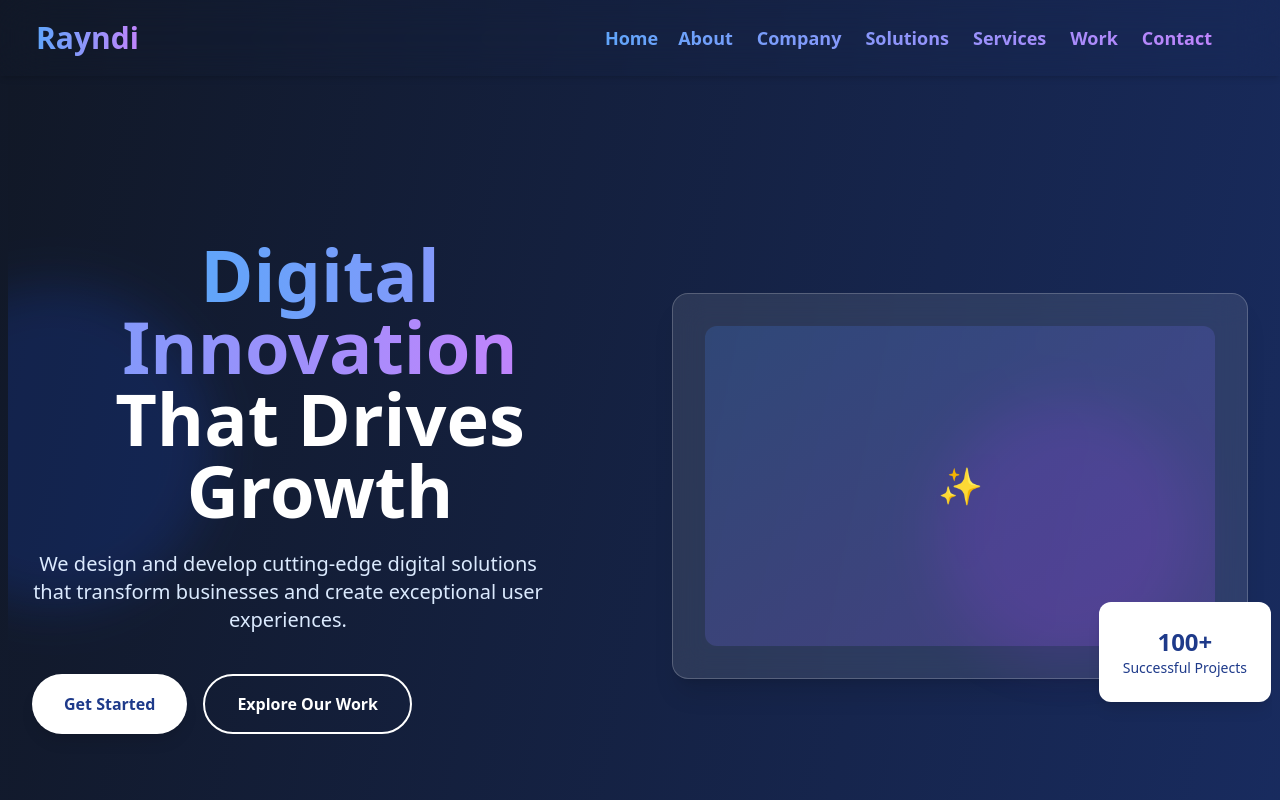
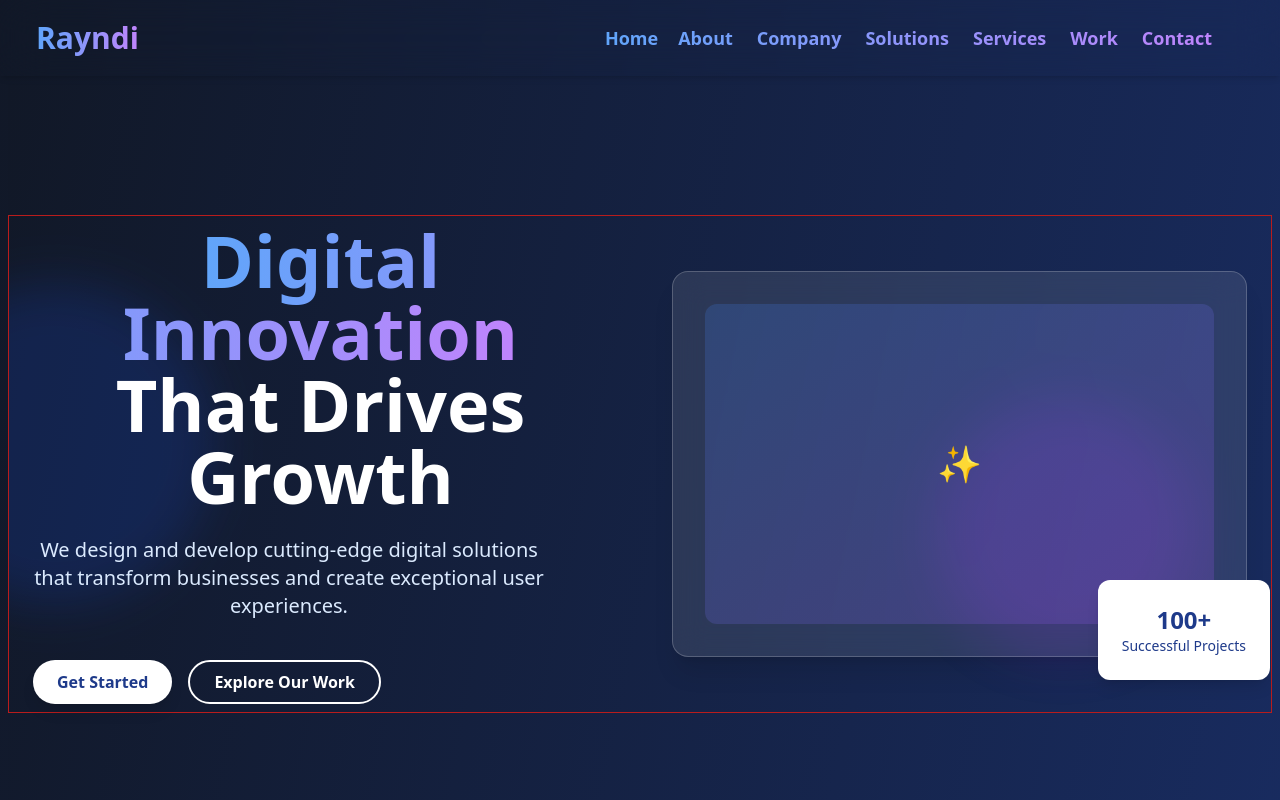
Before and after one commit to somu46/rayndi, a React (Create React App) app: page / in a window 1280 px wide. Shown: the top 800 px of the page. Built offline with nearby package versions, Linux system fonts and the light colour scheme.

Commit message:
landing page removed from children

```diff
--- a/package.json
+++ b/package.json
@@ -11,6 +11,7 @@
     "react": "^19.1.0",
     "react-dom": "^19.1.0",
     "react-icons": "^5.5.0",
+    "react-intersection-observer": "^9.16.0",
     "react-router-dom": "^7.6.2",
     "react-scripts": "5.0.1",
     "react-scroll": "^1.9.3",
--- a/src/Components/Home/Home.js
+++ b/src/Components/Home/Home.js
@@ -88,7 +88,7 @@ const services = [
           className="absolute bottom-1/3 right-20 w-64 h-64 bg-purple-700/20 rounded-full blur-xl"
         />
 
-        <div className="container mx-auto px-6 py-32 relative z-10">
+        <div className="container mx-auto px-6 py-2 relative z-10 border border-red-700 mb-10   ">
           <div className="grid grid-cols-1 lg:grid-cols-2 gap-16 items-center">
             <motion.div
               initial={{ opacity: 0, x: -50 }}
@@ -103,18 +103,18 @@ const services = [
               <p className="text-xl text-blue-100 mb-10 max-w-lg">
                 We design and develop cutting-edge digital solutions that transform businesses and create exceptional user experiences.
               </p>
-              <div className="flex flex-wrap gap-4">
+              <div className="flex flex-row gap-4">
                 <motion.button
                   whileHover={{ scale: 1.05 }}
                   whileTap={{ scale: 0.95 }}
-                  className="bg-white text-blue-900 px-8 py-4 rounded-full font-bold shadow-lg"
+                  className="bg-white text-blue-900 px-6 py-2 rounded-full font-bold shadow-lg"
                 >
                   Get Started
                 </motion.button>
                 <motion.button
                   whileHover={{ scale: 1.05 }}
                   whileTap={{ scale: 0.95 }}
-                  className="border-2 border-white text-white px-8 py-4 rounded-full font-bold"
+                  className="border-2 border-white text-white px-6 py-2 rounded-full font-bold"
                 >
                   Explore Our Work
                 </motion.button>
--- a/src/Components/Navbar/Navbar.js
+++ b/src/Components/Navbar/Navbar.js
@@ -155,7 +155,7 @@ const NavBar = () => {
         >
           <motion.nav animate={isOpen ? "open" : "closed"} variants={variants}>
 
-            <ul className="text-2xl items-center flex flex-wrap flex-col justify-center gap-6 font-bold py-1 mx-3 bg-gradient-to-r from-blue-400 to-purple-400 bg-clip-text text-transparent">
+            <ul className="text-3xl items-center flex flex-wrap flex-col justify-center gap-6 font-bold py-1 mx-3 bg-gradient-to-r from-blue-400 to-purple-400 bg-clip-text text-transparent">
               <li className="cursor-pointer mx-1 hover:text-purple-500  ">
                 <NavLink
                   to="/"
--- a/src/Pages/LandingPage/LandingPage.js
+++ b/src/Pages/LandingPage/LandingPage.js
@@ -3,7 +3,7 @@ import React from 'react'
 const LandingPage = () => {
   return (
     <div className='min-h-screen'>
-      <h1 className='text-white text-center '>Landing Page</h1>
+      <h1 className='text-black text-center '>Landing Page</h1>
     </div>
   )
 }
--- a/src/Root/Root.jsx
+++ b/src/Root/Root.jsx
@@ -7,7 +7,7 @@ const Root = () => {
     <>
     <div className="relative  font-sans bg-gradient-to-br from-gray-900 to-blue-900 pt-5">
       <NavBar />
-      <div className=" mt-[3.6rem]">
+      <div className=" mt-[3.5rem]">
         <Outlet />
       </div>
       <Footer />
```
Also changed, not shown: src/index.js (+6 -5 lines), 1 other file (tests, documents, lock files or other folders).
